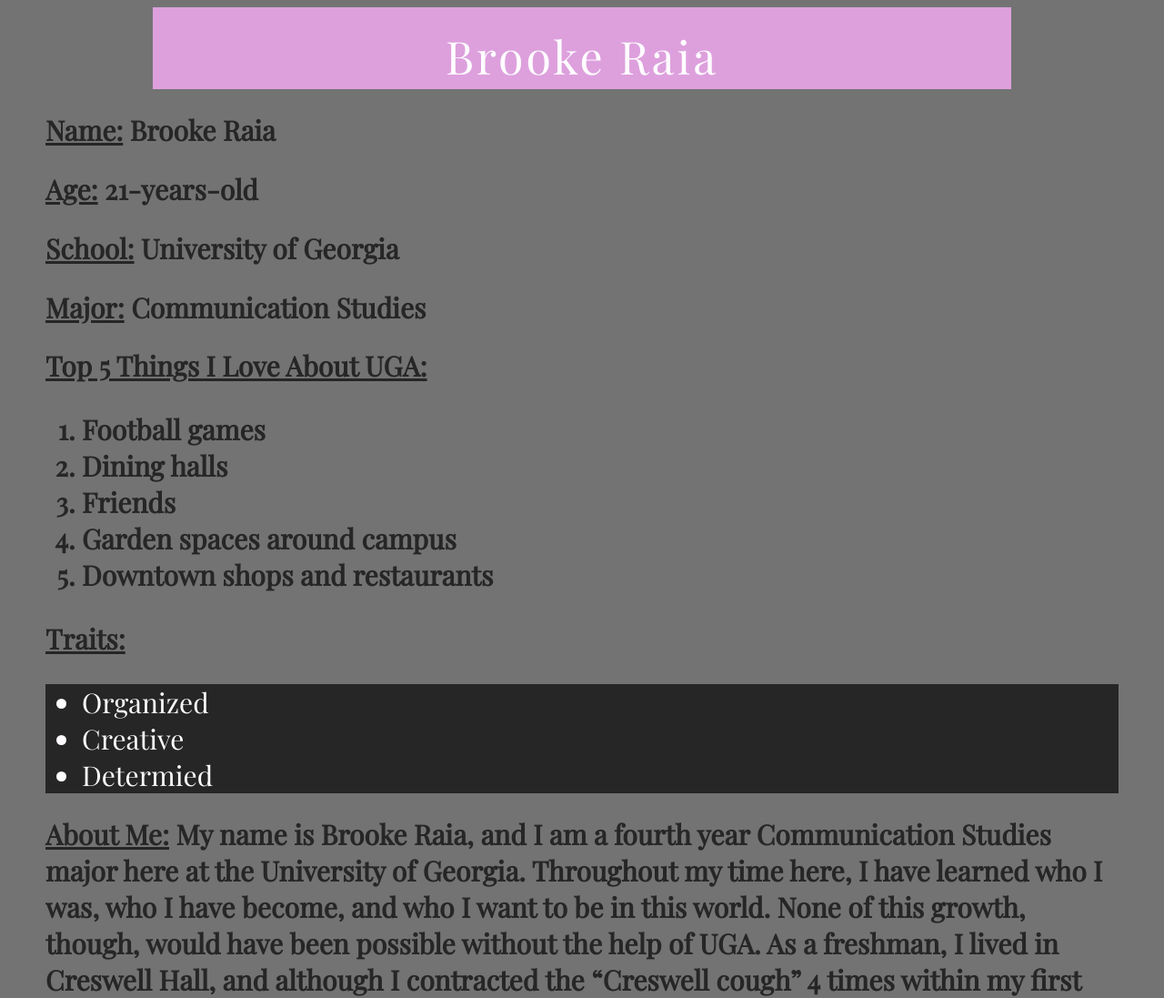
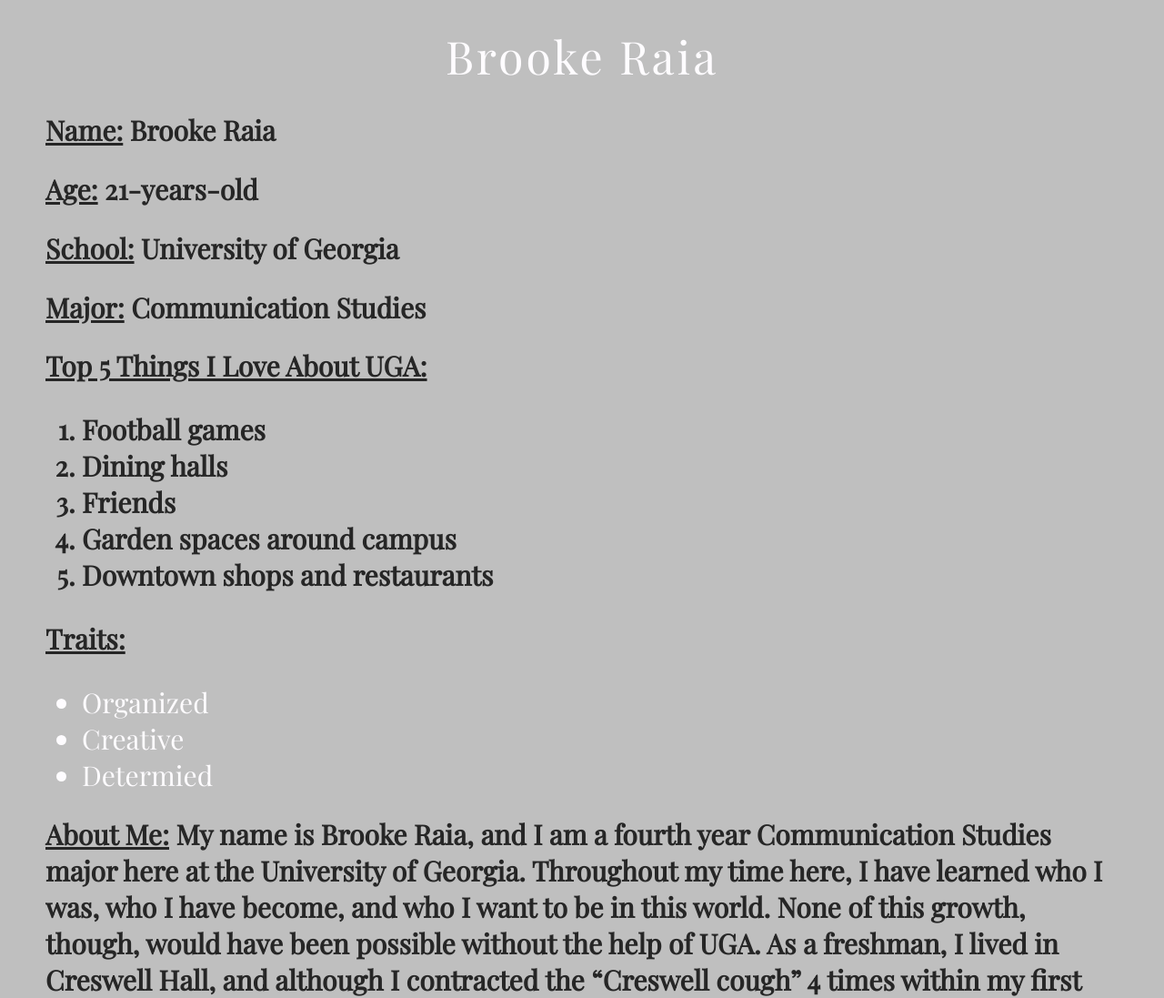
Before and after one commit to ber40773/ber40773.github.io, a plain HTML site: page index.html in a window 1280 px wide. Shown: the top 1097 px of the page at 91% size. Drawn offline with nearby package versions, Linux system fonts and the light colour scheme; a web font is replaced by a local one.

Commit message:
Update csci.css

```diff
--- a/csci.css
+++ b/csci.css
@@ -14,14 +14,14 @@
     letter-spacing: 3px;
     height: 50px;
     width: 100%;
-    background-color: #DDA0DD;
+    background-color: #bfbfbf;
     font-size: 50px;
     text-align: center;
 }
 
 body {
     color: #262626;
-    background-color: #737373;
+    background-color: #bfbfbf;
     margin-left: 50px;
     margin-right: 50px;
     padding-top: auto;
@@ -32,7 +32,7 @@
 
 h2 {
     color: #262626;
-    background-color: #737373;
+    background-color: #bfbfbf;
     margin-left: auto;
     margin-right: auto;
     margin-bottom: auto;
@@ -43,7 +43,7 @@
 }
 
 ul {
-    background-color: #262626;
+    background-color: #bfbfbf;
     margin-left: auto;
     margin-right: auto;
     margin-bottom: auto;
```
